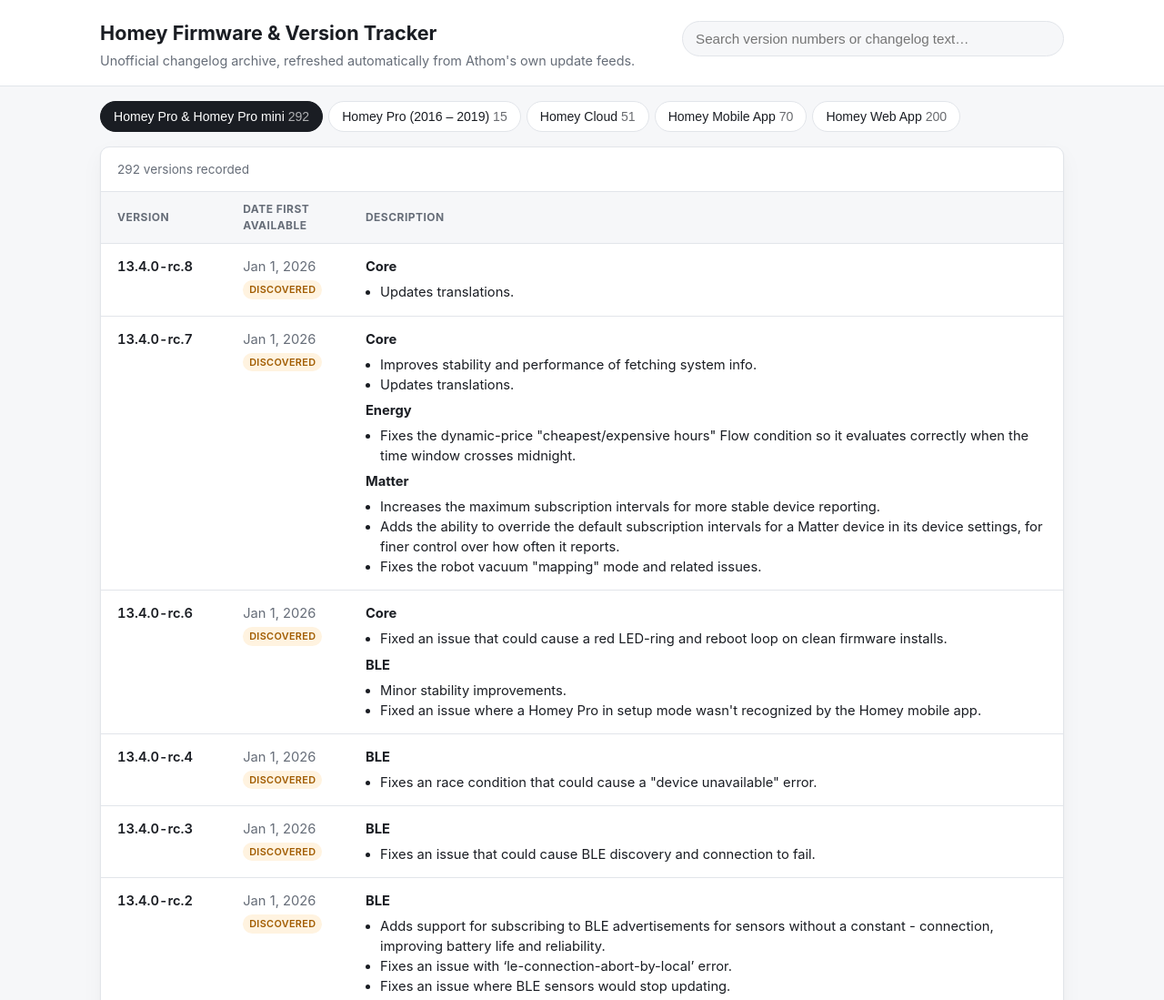
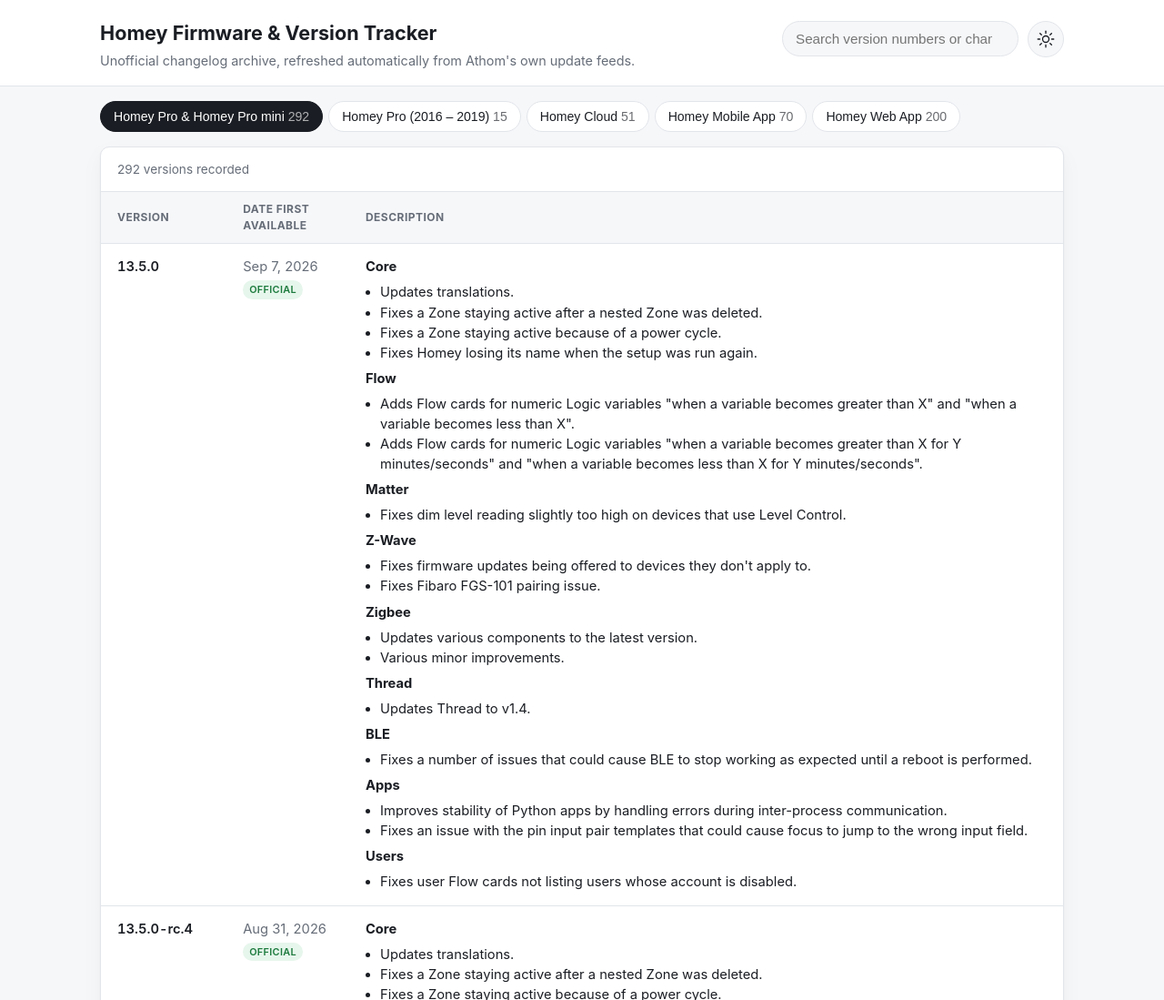
Before and after one commit to HH-Omey-Acker/Homey-Firmware-Tracker, a website: page index.html in a window 1280 px wide. Shown: the top 1099 px of the page at 91% size. Drawn offline with Linux system fonts and the light colour scheme.

Commit message:
Added Theme

```diff
--- a/app.js
+++ b/app.js
@@ -4,12 +4,88 @@
   const searchEl = document.getElementById("search");
   const searchCountEl = document.getElementById("search-count");
   const lastUpdatedEl = document.getElementById("last-updated");
+  const themeToggleBtn = document.getElementById("theme-toggle");
 
   const state = {
     sources: [], // [{ id, label, file, entries }]
     activeId: null,
     query: "",
   };
+
+  // --- Theme toggle (upper-right button) ------------------------------
+  const THEME_KEY = "homey-theme";
+
+  function getStoredTheme() {
+    try {
+      return localStorage.getItem(THEME_KEY);
+    } catch (err) {
+      return null;
+    }
+  }
+
+  function storeTheme(value) {
+    try {
+      localStorage.setItem(THEME_KEY, value);
+    } catch (err) {
+      /* private browsing / blocked storage - just skip persisting */
+    }
+  }
+
+  function systemPrefersDark() {
+    return window.matchMedia && window.matchMedia("(prefers-color-scheme: dark)").matches;
+  }
+
+  function resolveInitialTheme() {
+    const stored = getStoredTheme();
+    if (stored === "dark" || stored === "light") return stored;
+    return systemPrefersDark() ? "dark" : "light";
+  }
+
+  function applyTheme(theme) {
+    document.documentElement.setAttribute("data-theme", theme);
+    if (themeToggleBtn) {
+      themeToggleBtn.setAttribute("aria-pressed", String(theme === "dark"));
+      themeToggleBtn.setAttribute(
+        "aria-label",
+        theme === "dark" ? "Switch to light theme" : "Switch to dark theme"
+      );
+    }
+  }
+
+  applyTheme(resolveInitialTheme());
+
+  if (themeToggleBtn) {
+    themeToggleBtn.addEventListener("click", () => {
+      const next = document.documentElement.getAttribute("data-theme") === "dark" ? "light" : "dark";
+      applyTheme(next);
+      storeTheme(next);
+    });
+  }
+
+  // --- Sorting ----------------------------------------------------------
+  // Always show newest first, regardless of the order the JSON files
+  // happen to be in - compares on "date" (YYYY-MM-DD) and falls back to a
+  // numeric version compare when dates tie or are missing.
+  function compareVersionsDesc(a, b) {
+    const pa = String(a).match(/\d+/g)?.map(Number) ?? [];
+    const pb = String(b).match(/\d+/g)?.map(Number) ?? [];
+    const len = Math.max(pa.length, pb.length);
+    for (let i = 0; i < len; i++) {
+      const na = pa[i] ?? 0;
+      const nb = pb[i] ?? 0;
+      if (na !== nb) return nb - na;
+    }
+    return String(b).localeCompare(String(a));
+  }
+
+  function sortNewestFirst(entries) {
+    return [...entries].sort((a, b) => {
+      const da = a.date || "";
+      const db = b.date || "";
+      if (da !== db) return da < db ? 1 : -1;
+      return compareVersionsDesc(a.version, b.version);
+    });
+  }
 
   function escapeHtml(str) {
     return String(str)
@@ -50,7 +126,7 @@
 
     state.sources = manifest.sources.map((s, i) => ({
       ...s,
-      entries: results[i].status === "fulfilled" ? results[i].value : [],
+      entries: sortNewestFirst(results[i].status === "fulfilled" ? results[i].value : []),
       loadFailed: results[i].status === "rejected",
     }));
 
--- a/index.html
+++ b/index.html
@@ -6,6 +6,20 @@
 <title>Homey Firmware &amp; Version Tracker</title>
 <meta name="description" content="Unofficial changelog tracker for Homey Pro, Homey Pro (2016-2019), Homey Cloud, and the Homey Mobile &amp; Web apps." />
 <link rel="icon" href="data:," />
+<script>
+  // Applied before first paint so there's no flash of the wrong theme.
+  // app.js wires up the actual toggle button and click handling.
+  (function () {
+    try {
+      var stored = localStorage.getItem("homey-theme");
+      if (stored === "dark" || stored === "light") {
+        document.documentElement.setAttribute("data-theme", stored);
+      }
+    } catch (err) {
+      /* ignore - falls back to the OS-level prefers-color-scheme */
+    }
+  })();
+</script>
 <link rel="stylesheet" href="style.css" />
 </head>
 <body>
@@ -15,10 +29,30 @@
       <h1>Homey Firmware &amp; Version Tracker</h1>
       <p class="subtitle">Unofficial changelog archive, refreshed automatically from Athom's own update feeds.</p>
     </div>
-    <div class="search-wrap">
-      <label class="visually-hidden" for="search">Search versions and changelogs</label>
-      <input id="search" type="search" placeholder="Search version numbers or changelog text&hellip;" autocomplete="off" />
-      <span id="search-count" class="search-count" aria-live="polite"></span>
+    <div class="header-controls">
+      <div class="search-wrap">
+        <label class="visually-hidden" for="search">Search versions and changelogs</label>
+        <input id="search" type="search" placeholder="Search version numbers or changelog text&hellip;" autocomplete="off" />
+        <span id="search-count" class="search-count" aria-live="polite"></span>
+      </div>
+      <button id="theme-toggle" class="theme-toggle" type="button" aria-label="Switch to dark theme" aria-pressed="false">
+        <svg class="icon icon-sun" viewBox="0 0 24 24" aria-hidden="true" focusable="false">
+          <circle cx="12" cy="12" r="4.2"></circle>
+          <g stroke-linecap="round">
+            <line x1="12" y1="1.5" x2="12" y2="4.2"></line>
+            <line x1="12" y1="19.8" x2="12" y2="22.5"></line>
+            <line x1="1.5" y1="12" x2="4.2" y2="12"></line>
+            <line x1="19.8" y1="12" x2="22.5" y2="12"></line>
+            <line x1="4.4" y1="4.4" x2="6.3" y2="6.3"></line>
+            <line x1="17.7" y1="17.7" x2="19.6" y2="19.6"></line>
+            <line x1="4.4" y1="19.6" x2="6.3" y2="17.7"></line>
+            <line x1="17.7" y1="6.3" x2="19.6" y2="4.4"></line>
+          </g>
+        </svg>
+        <svg class="icon icon-moon" viewBox="0 0 24 24" aria-hidden="true" focusable="false">
+          <path d="M20.5 14.7A8.5 8.5 0 1 1 9.3 3.5a7 7 0 0 0 11.2 11.2Z"></path>
+        </svg>
+      </button>
     </div>
   </div>
 </header>
--- a/style.css
+++ b/style.css
@@ -17,8 +17,16 @@
   color-scheme: light dark;
 }
 
+/*
+ * Theme resolution order:
+ *  1. :root defaults above = light theme.
+ *  2. OS-level dark preference applies automatically, UNLESS the visitor
+ *     has explicitly picked "light" with the toggle (data-theme="light").
+ *  3. An explicit choice from the toggle (data-theme="dark"/"light"),
+ *     stored in localStorage, always wins over the OS preference.
+ */
 @media (prefers-color-scheme: dark) {
-  :root {
+  :root:not([data-theme="light"]) {
     --bg: #14161a;
     --surface: #1c1f25;
     --border: #2b2f37;
@@ -34,6 +42,23 @@
     --badge-discovered-text: #f0b054;
     --shadow: 0 1px 2px rgba(0, 0, 0, 0.3), 0 8px 24px rgba(0, 0, 0, 0.25);
   }
+}
+
+:root[data-theme="dark"] {
+  --bg: #14161a;
+  --surface: #1c1f25;
+  --border: #2b2f37;
+  --text: #eef0f3;
+  --text-muted: #9aa1ac;
+  --accent: #5b9bff;
+  --accent-soft: #1c2740;
+  --tab-active-bg: #eef0f3;
+  --tab-active-text: #14161a;
+  --badge-official-bg: #123422;
+  --badge-official-text: #6fdb96;
+  --badge-discovered-bg: #3a2a10;
+  --badge-discovered-text: #f0b054;
+  --shadow: 0 1px 2px rgba(0, 0, 0, 0.3), 0 8px 24px rgba(0, 0, 0, 0.25);
 }
 
 * {
@@ -87,6 +112,12 @@ body {
   font-size: 0.9rem;
 }
 
+.header-controls {
+  display: flex;
+  align-items: flex-start;
+  gap: 10px;
+}
+
 .search-wrap {
   position: relative;
   min-width: 260px;
@@ -115,6 +146,61 @@ body {
   font-size: 0.78rem;
   color: var(--text-muted);
   min-height: 1em;
+}
+
+.theme-toggle {
+  flex: 0 0 auto;
+  width: 40px;
+  height: 40px;
+  border-radius: 999px;
+  border: 1px solid var(--border);
+  background: var(--bg);
+  color: var(--text);
+  display: inline-flex;
+  align-items: center;
+  justify-content: center;
+  cursor: pointer;
+}
+
+.theme-toggle:hover {
+  border-color: var(--accent);
+}
+
+.theme-toggle:focus-visible {
+  outline: 2px solid var(--accent);
+  outline-offset: 2px;
+}
+
+.theme-toggle .icon {
+  width: 20px;
+  height: 20px;
+  fill: none;
+  stroke: currentColor;
+  stroke-width: 1.6;
+  stroke-linecap: round;
+  stroke-linejoin: round;
+}
+
+.theme-toggle .icon-moon {
+  display: none;
+  fill: currentColor;
+  stroke: none;
+}
+
+/* Sun icon shown while in light mode; swap to the moon once dark is active. */
+@media (prefers-color-scheme: dark) {
+  :root:not([data-theme="light"]) .theme-toggle .icon-sun {
+    display: none;
+  }
+  :root:not([data-theme="light"]) .theme-toggle .icon-moon {
+    display: inline-flex;
+  }
+}
+:root[data-theme="dark"] .theme-toggle .icon-sun {
+  display: none;
+}
+:root[data-theme="dark"] .theme-toggle .icon-moon {
+  display: inline-flex;
 }
 
 .tabs {
```
Also changed, not shown: README.md.
